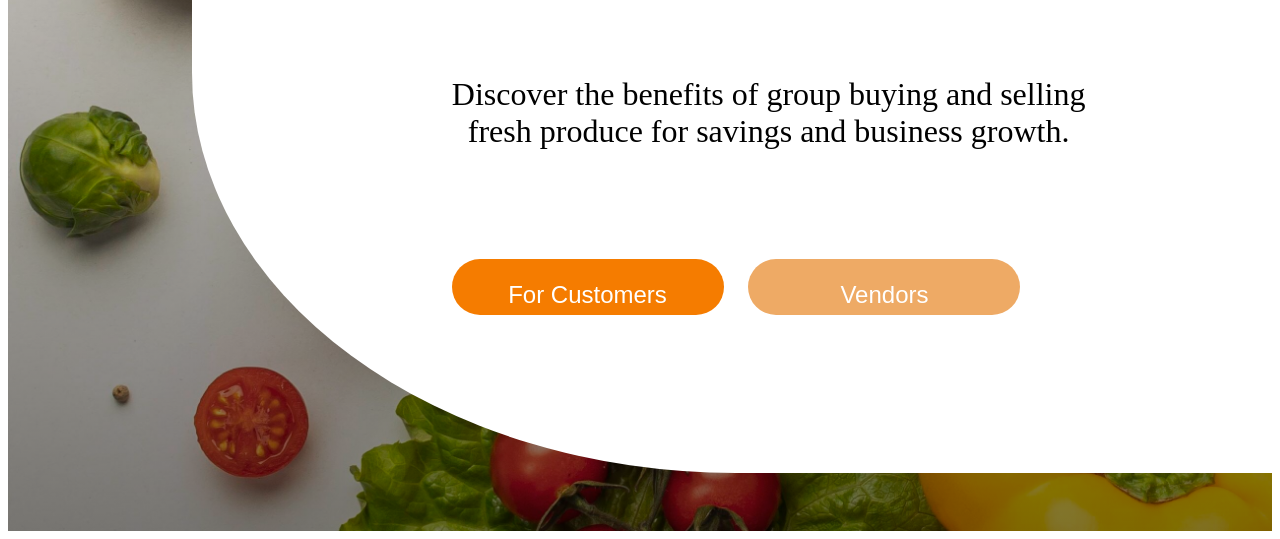
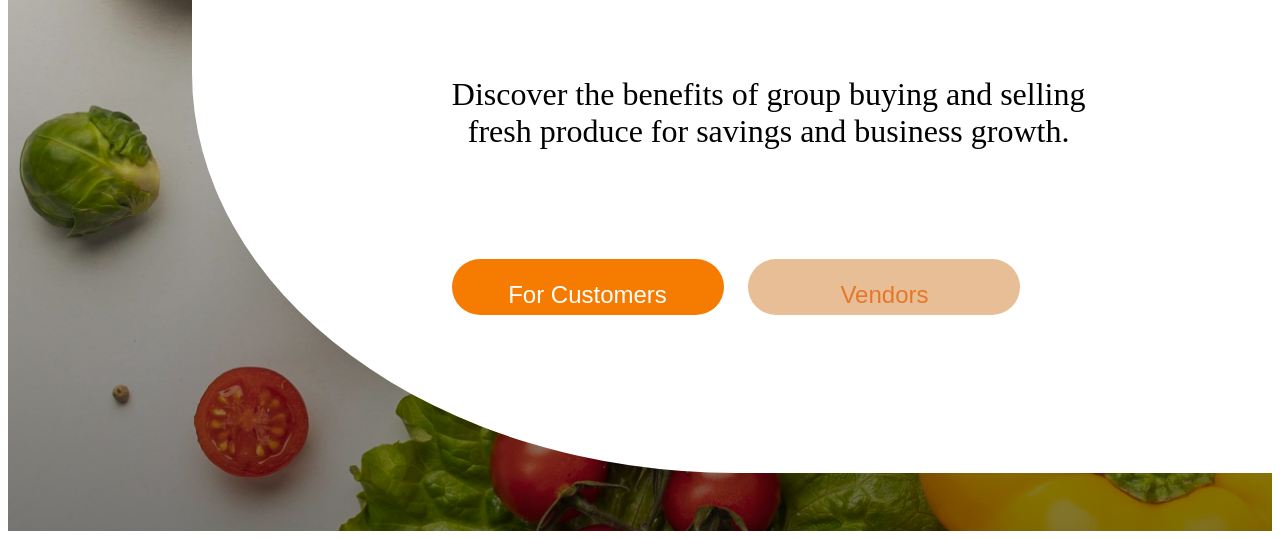
Before and after one commit to meronkahsay/Haba-Informational-website, a plain HTML site: page index.html in a window 1280 px wide. Shown: the part 311-850 px from the top of the page. Drawn offline with Linux system fonts and the light colour scheme; a web font is replaced by a local one.

Commit message:
Added some changes

```diff
--- a/Style.css
+++ b/Style.css
@@ -100,12 +100,13 @@ nav a:hover {
 }
 
 #vendors {
-    background-color: #eeaa65;
-    /* color: #e05c00; */
+    background-color: #e7be95;
+    color: #e67728;
 }
 
 #vendors:hover {
     background-color: #1e4417;
+    color: white;
 }
 
 
```
